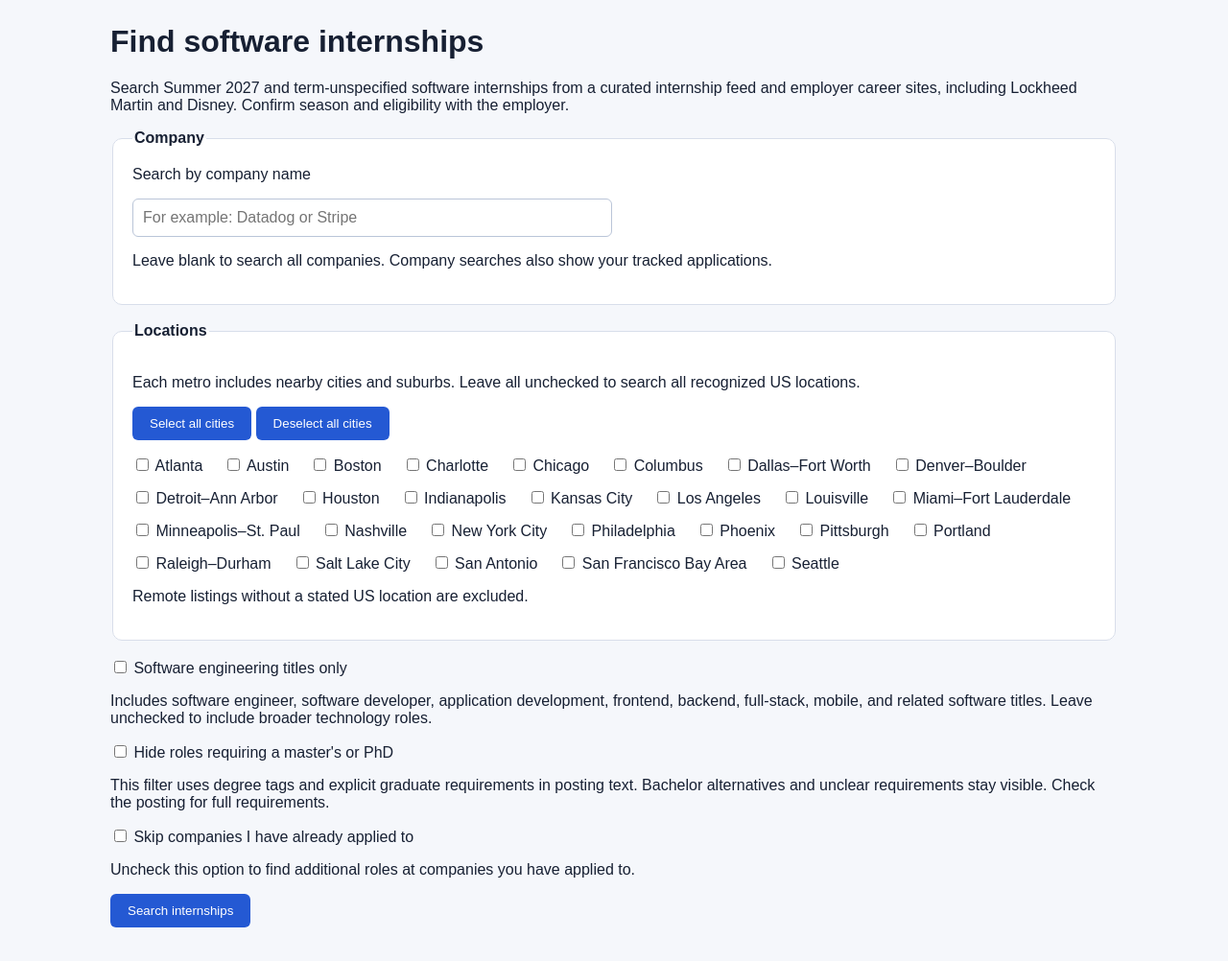
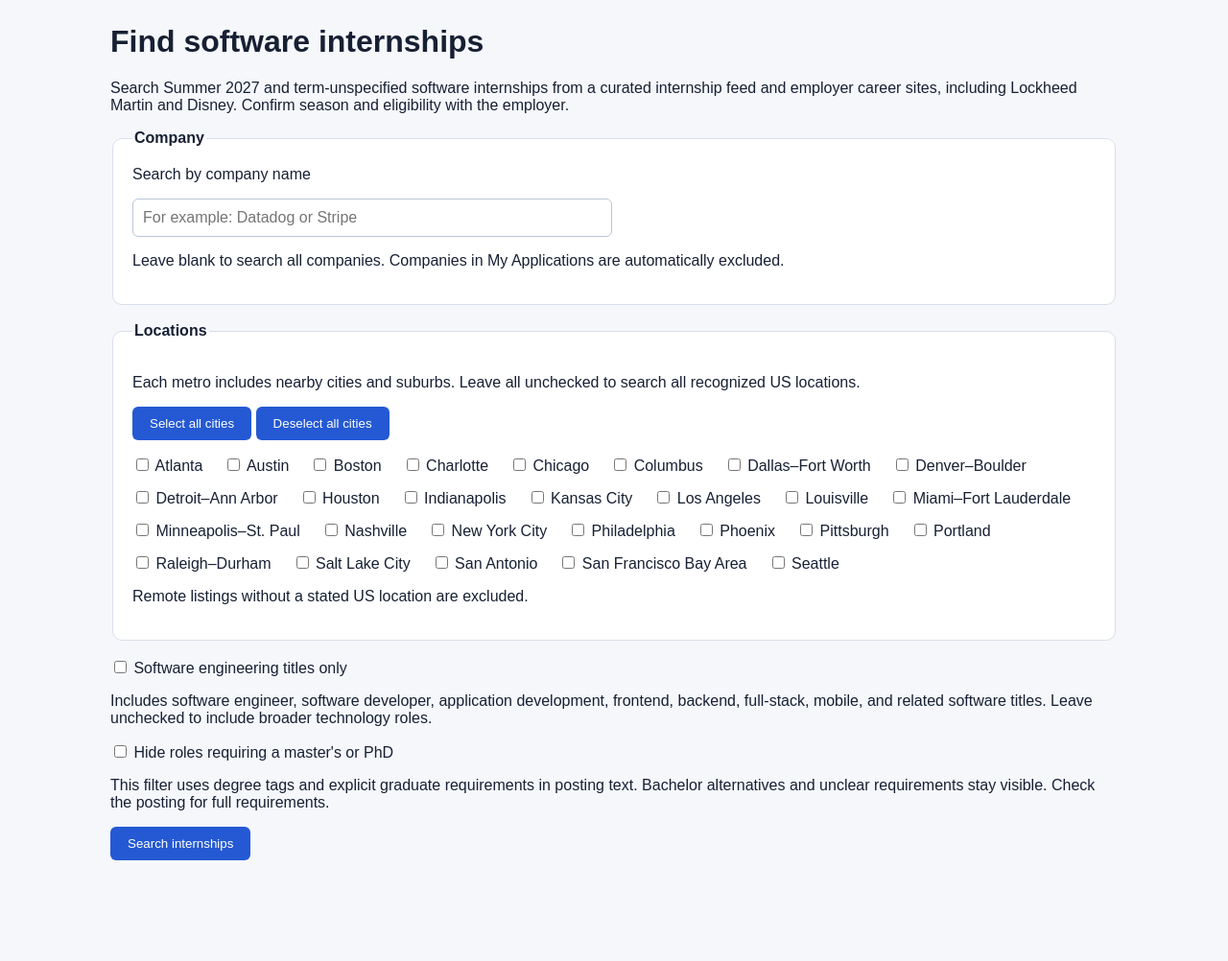
Before and after one commit to davenje1-star/internship-finder-tracker, a Django app: page /finder/ in a window 1280 px wide. Shown: the part 53-1055 px from the top of the page at 96% size. After the commit the page ends 950 px from the top, so only its background shows below. Run offline with Django 5.2, Linux system fonts and the light colour scheme; the visitor is signed in with stand-in values (Sample User, id 1); data that the repository does not hold is empty.

Commit message:
Automatically hide tracked companies from finder results

```diff
--- a/applications/finder_filters.py
+++ b/applications/finder_filters.py
@@ -222,7 +222,7 @@ def matches_metro(location, metro):
 
 def company_key(name):
     key = re.sub(r"[^a-z0-9]", "", name.casefold())
-    if key in {"lockheedmartincorp", "lockheedmartincorporation", "lockheedmartincorplockheed"}:
+    if key in {"lockheed", "lockheedmartincorp", "lockheedmartincorporation", "lockheedmartincorplockheed"}:
         return "lockheedmartin"
     return key
 
--- a/applications/templates/applications/internship_finder.html
+++ b/applications/templates/applications/internship_finder.html
@@ -49,7 +49,7 @@
             <legend>Company</legend>
             <label for="company">Search by company name</label>
             <p><input id="company" type="search" name="company" maxlength="200" value="{{ company_query }}" placeholder="For example: Datadog or Stripe"></p>
-            <p>Leave blank to search all companies. Company searches also show your tracked applications.</p>
+            <p>Leave blank to search all companies. Companies in My Applications are automatically excluded.</p>
         </fieldset>
         <fieldset>
             <legend>Locations</legend>
@@ -73,29 +73,9 @@
             <label><input type="checkbox" name="hide_graduate" {% if hide_graduate %}checked{% endif %}> Hide roles requiring a master's or PhD</label>
         </p>
         <p>This filter uses degree tags and explicit graduate requirements in posting text. Bachelor alternatives and unclear requirements stay visible. Check the posting for full requirements.</p>
-        <p><label><input type="checkbox" name="hide_applied" {% if hide_applied %}checked{% endif %}> Skip companies I have already applied to</label></p>
-        <p>Uncheck this option to find additional roles at companies you have applied to.</p>
         <button type="submit">Search internships</button>
     </form>
     {% if searched %}
-        {% if company_query %}
-            <section aria-labelledby="history-title">
-                <h2 id="history-title">Your tracked applications matching “{{ company_query }}”</h2>
-                <p>History includes all locations and can show postings that have closed. The skip filter also applies here.</p>
-                {% for application in tracked_applications %}
-                    <article>
-                        <h2>{{ application.role }}</h2>
-                        <p>{{ application.company }} · <span class="badge">{{ application.status }}</span></p>
-                        <p>Date applied: {{ application.date_applied|date:"Y-m-d"|default:"Not recorded" }}</p>
-                        {% if application.link %}
-                            <a href="{{ application.link }}" target="_blank" rel="noopener noreferrer">View posting</a>
-                        {% endif %}
-                    </article>
-                {% empty %}
-                    <p>No tracked applications match the current filters.</p>
-                {% endfor %}
-            </section>
-        {% endif %}
         <h2>{{ total }} matching opportunities</h2>
         <p>Showing up to 25 per page. {% if hide_graduate %}Listings with graduate-only degree tags or explicit graduate requirements are filtered.{% else %}Results may include advanced-degree roles.{% endif %}</p>
         {% for job in jobs %}
@@ -103,25 +83,18 @@
                 <h2>{{ job.role }}</h2>
                 <p>{{ job.company }} · {{ job.location }}</p>
                 <p>Source: {% if job.source == "Pitt CSC & Simplify" %}Curated internship feed{% else %}{{ job.source }}{% endif %} · {% if job.summer_2027 %}Summer 2027{% else %}Check posting for term{% endif %} · Retrieved {{ job.fetched_at }}{% if job.stale %} · Cached snapshot; refresh failed{% endif %}</p>
-                {% if job.tracked %}
-                    <span class="badge">Already tracked</span>
-                {% elif job.company_applied %}
-                    <span class="badge">Applied to another role at this company</span>
-                {% endif %}
                 <div class="actions">
                     <a href="{{ job.link }}" target="_blank" rel="noopener noreferrer">View application</a>
                     <form method="post">
                         {% csrf_token %}
                         <input type="hidden" name="action" value="save">
                         <input type="hidden" name="job_id" value="{{ job.id }}">
-                        <button type="submit" {% if job.tracked %}disabled{% endif %}>
-                            {% if job.tracked %}Already tracked{% else %}Save{% endif %}
-                        </button>
+                        <button type="submit">Save</button>
                     </form>
                 </div>
             </article>
         {% empty %}
-            <p>No source listings match these filters. Try another company name, leave cities unchecked, uncheck the title filter, or turn off “Skip companies I have already applied to.”</p>
+            <p>No source listings match these filters. Try another company name, leave cities unchecked, or uncheck the title filter.</p>
         {% endfor %}
         {% if page_obj.has_other_pages %}
             <nav aria-label="Search result pages">
--- a/applications/views.py
+++ b/applications/views.py
@@ -184,13 +184,13 @@ def listing_is_tracked(job, owner):
 
 
 
-def applied_company_keys(owner):
+def tracked_company_keys(owner):
 
     return {
 
         company_key(name)
 
-        for name in Application.objects.filter(owner=owner).exclude(status="Saved")
+        for name in Application.objects.filter(owner=owner)
 
         .values_list("company", flat=True)
 
@@ -206,12 +206,13 @@ def internship_finder(request):
 
     selected_cities = request.session.get("broad_finder_cities", [])
 
-    hide_applied = request.session.get("broad_finder_hide_applied", False)
-
     software_only = request.session.get("broad_finder_software_only", False)
     hide_graduate = request.session.get("broad_finder_hide_graduate", False)
 
     company_query = request.session.get("broad_finder_company", "")
+
+    tracked_companies = tracked_company_keys(request.user)
+    jobs = [job for job in jobs if company_key(job["company"]) not in tracked_companies]
 
     if request.method == "POST":
 
@@ -285,8 +286,6 @@ def internship_finder(request):
 
             ]
 
-            hide_applied = request.POST.get("hide_applied") == "on"
-
             software_only = request.POST.get("software_only") == "on"
             hide_graduate = request.POST.get("hide_graduate") == "on"
 
@@ -302,10 +301,8 @@ def internship_finder(request):
             failed = sum(source["state"] != "available" for source in feed["sources"])
             if failed:
                 messages.warning(request, f"{failed} listing sources could not refresh. Cached results are labeled when available.")
-            applied_companies = applied_company_keys(request.user)
             jobs = filter_jobs(
                 feed, selected_cities, company_query, software_only, hide_graduate,
-                applied_companies if hide_applied else (),
             )
             request.session["finder_sources"] = feed["sources"]
 
@@ -317,8 +314,6 @@ def internship_finder(request):
 
             request.session["broad_finder_cities"] = selected_cities
 
-            request.session["broad_finder_hide_applied"] = hide_applied
-
             request.session["broad_finder_software_only"] = software_only
             request.session["broad_finder_hide_graduate"] = hide_graduate
 
@@ -326,38 +321,7 @@ def internship_finder(request):
 
             return redirect("internship_finder")
 
-    applied_companies = applied_company_keys(request.user)
-
-    if hide_applied:
-        jobs = [job for job in jobs if company_key(job["company"]) not in applied_companies]
-
     page = Paginator(jobs, 25).get_page(request.GET.get("page"))
-
-    for job in page.object_list:
-
-        job["tracked"] = listing_is_tracked(job, request.user)
-
-        job["company_applied"] = company_key(job["company"]) in applied_companies
-
-    tracked_applications = Application.objects.none()
-
-    if company_query:
-
-        tracked_applications = Application.objects.filter(
-
-            owner=request.user,
-
-            company__icontains=company_query,
-
-        ).order_by("company", "role", "-id")
-
-        if hide_applied:
-            tracked_applications = [
-                application for application in tracked_applications
-                if company_key(application.company) not in applied_companies
-            ]
-
-
 
     return render(
 
@@ -369,13 +333,9 @@ def internship_finder(request):
 
             "company_query": company_query,
 
-            "tracked_applications": tracked_applications,
-
             "cities": CITY_OPTIONS,
 
             "selected_cities": selected_cities,
-
-            "hide_applied": hide_applied,
 
             "hide_graduate": hide_graduate,
             "software_only": software_only,
```
Also changed, not shown: applications/tests.py (+12 -11 lines), README.md.
